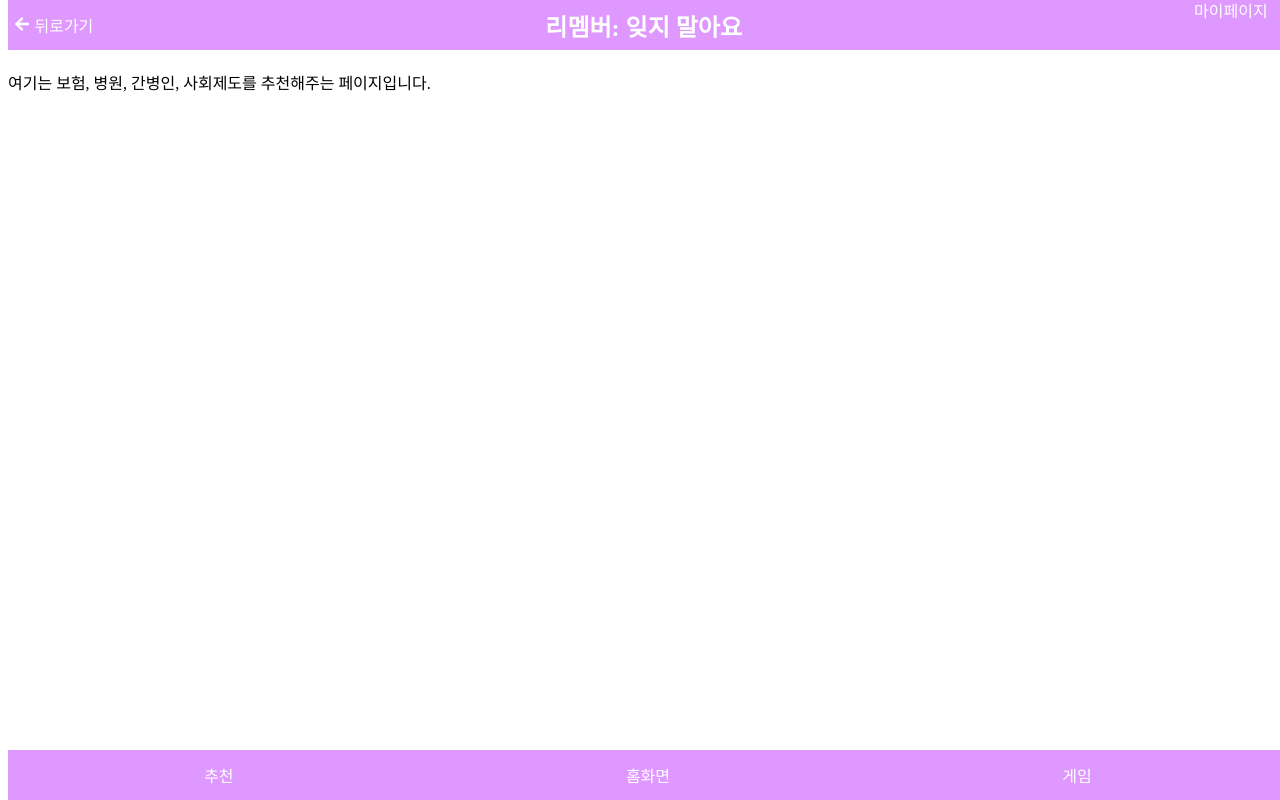
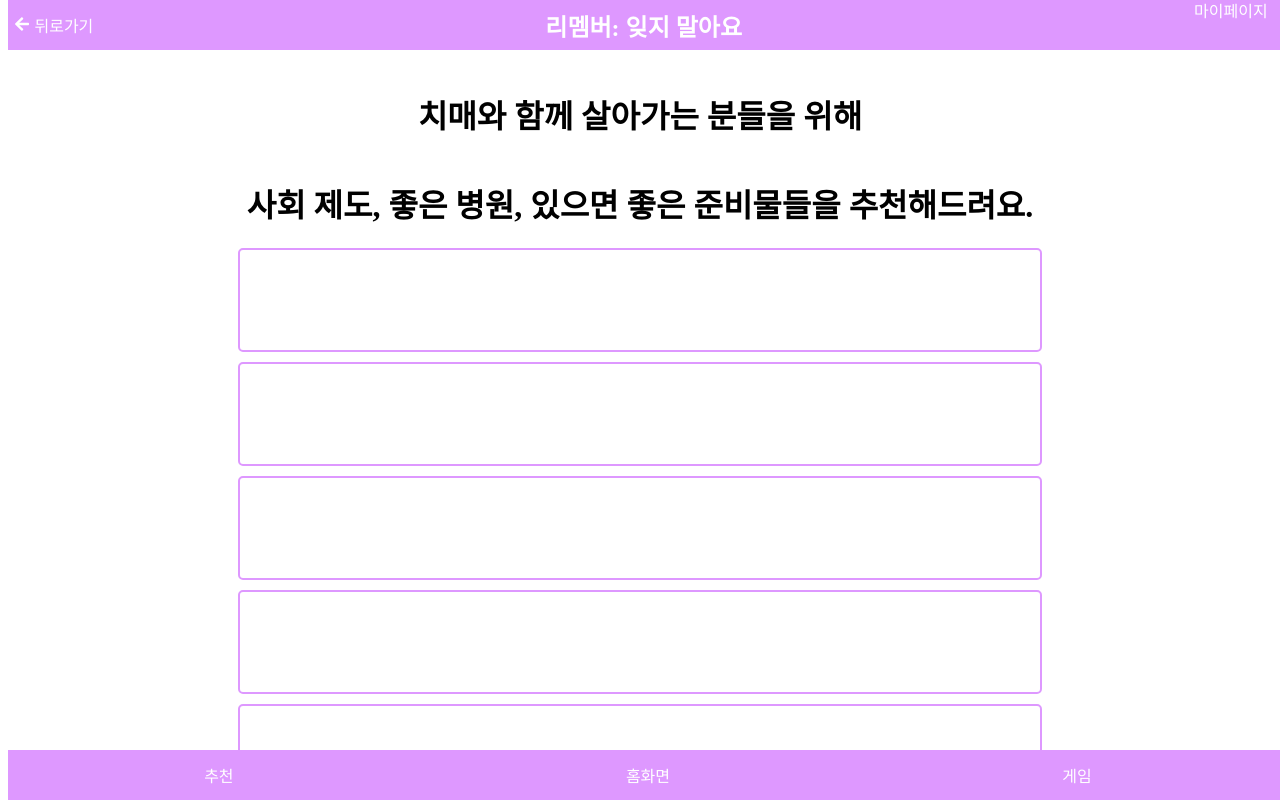
Before and after one commit to JOOMINSE0/Team14, a React (Create React App) app: page /suggest in a window 1280 px wide. Shown: the top 800 px of the page. Built offline with nearby package versions, Linux system fonts and the light colour scheme.

Commit message:
[ADD] 추천 페이지 완성

```diff
--- a/src/pages/Suggest/Suggest.jsx
+++ b/src/pages/Suggest/Suggest.jsx
@@ -1,15 +1,27 @@
 import React from "react";
 import Nav from "../../component/Nav/Nav";
 import Header from "../../component/Header/Header";
+import './Suggest.scss';
 
 //화면 Main(메인화면) 컴포넌트를 만든다
 const Suggest = () => {
+    const divCount = 13; // 생성할 div의 개수
+    const divs = Array.from({ length: divCount }, (_, index) => index);
 
     return (
         <div>
             <Header />
-            <div className="content">
-                <p>여기는 보험, 병원, 간병인, 사회제도를 추천해주는 페이지입니다.</p>
+            <div className="content suggest-column">
+                <h1>치매와 함께 살아가는 분들을 위해</h1>
+                <h1>사회 제도, 좋은 병원, 있으면 좋은 준비물들을 추천해드려요.</h1>
+                <div>
+                    {divs.map((index) => (
+                        <div
+                            key={index}
+                            className="custom-div"
+                        ></div>
+                    ))}
+                </div>
             </div>
             <Nav />
         </div>
--- a/src/pages/Suggest/Suggest.scss
+++ b/src/pages/Suggest/Suggest.scss
@@ -2,3 +2,18 @@
     margin-top: 70px;
     /* 헤더의 높이만큼 추가 */
 }
+
+.custom-div {
+    width: 100vh;
+    height: 100px;
+    border: 2px solid #DE98FF;
+    border-radius: 5px;
+    margin-bottom: 10px;
+}
+
+.suggest-column {
+    display: flex;
+    align-items: center; // 수직 방향 중앙 정렬
+    justify-content: flex-start; // 수평 방향 시작 정렬
+    flex-direction: column;
+}
```
